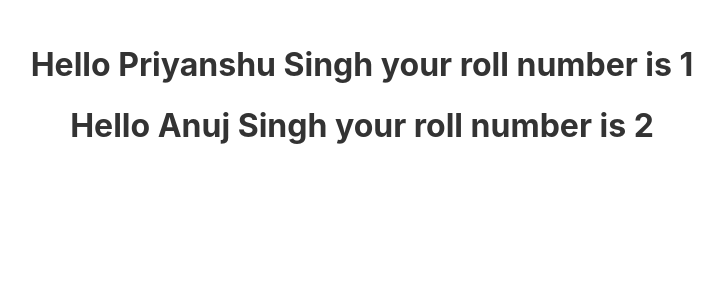
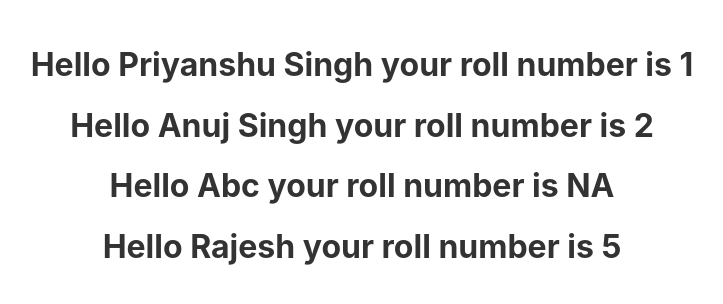
Before and after one commit to CHEEMS-1206/svelte-sveltekit, a Svelte app in the folder svelte-tutorial/: page / in a window 1280 px wide. Shown: the top 304 px of the page, without its empty margins (278-1001 px from the left). Built offline with nearby package versions, Linux system fonts and the light colour scheme.

Commit message:
additional features of props in svelte

```diff
--- a/svelte-tutorial/src/App.svelte
+++ b/svelte-tutorial/src/App.svelte
@@ -7,12 +7,18 @@
 		{firstName : "Priyanshu", lastName : "Singh"},
 		{firstName : "Anuj", lastName : "Singh"}
 	]
+	const spread = {
+		name : "Rajesh",
+		rollNum : 5
+	}
 </script>
 
 <main>
 	{#each users as user, index}
 		<Greet name={user.firstName + " " + user.lastName} rollNum={index+1} />
 	{/each}
+	<Greet /> <!--Default prop in child is used-->
+	<Greet {...spread} /> <!-- Spreading an object in parent for child to get values-->
 </main>
 
 <style>
--- a/svelte-tutorial/src/components/Greet.svelte
+++ b/svelte-tutorial/src/components/Greet.svelte
@@ -1,6 +1,6 @@
 <script>
     // export props name from child component and bind them in content
-    export let name, rollNum
+    export let name = "Abc", rollNum = "NA"
 </script>
 <main>
     <h1>Hello {name} your roll number is {rollNum}</h1>
```
Also changed, not shown: 1 other file (tests, documents, lock files or other folders).
